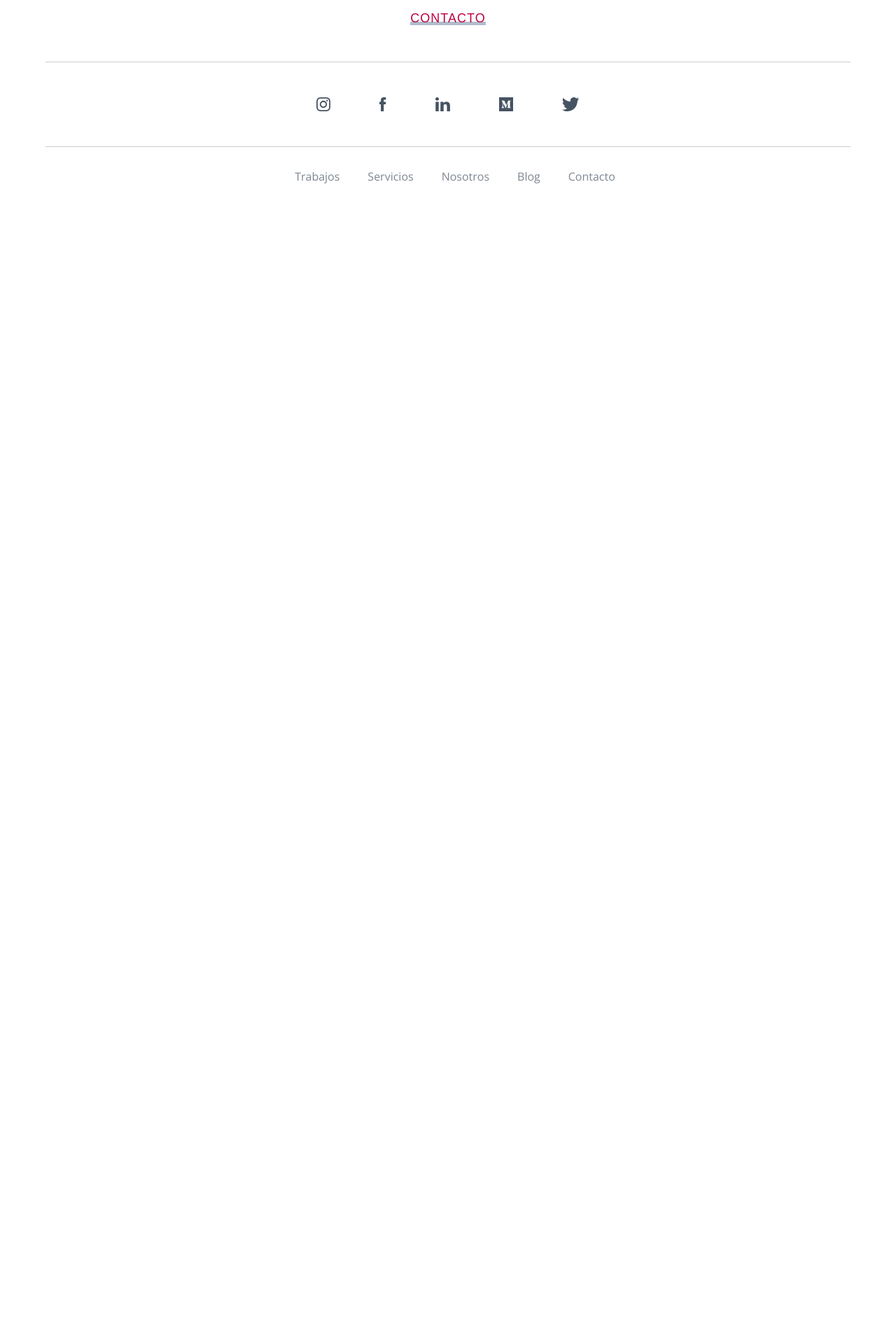
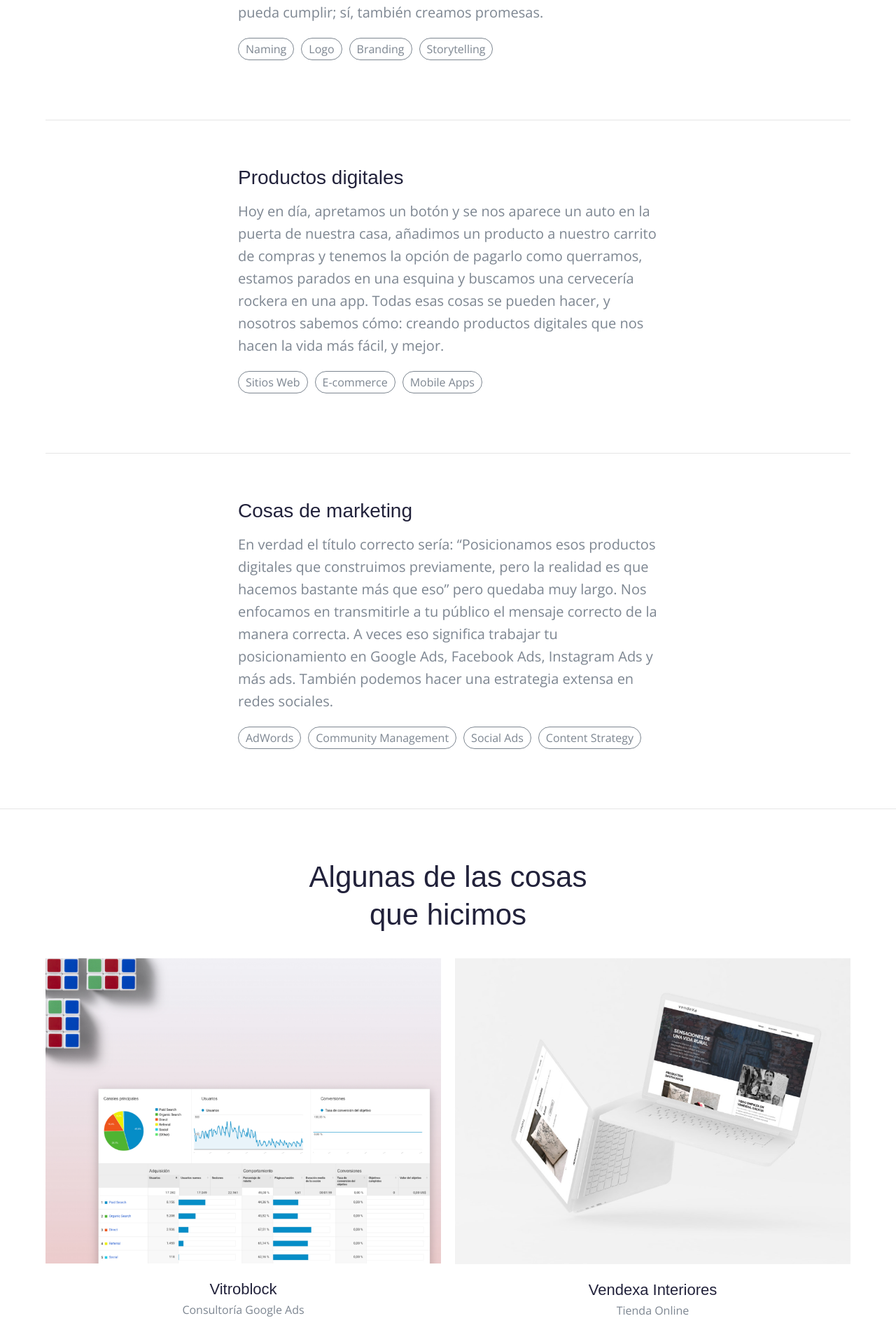
Before and after one commit to imgermi/weland-portfolio, a Nuxt app: page /servicios in a window 1280 px wide. Shown: the part 870-2790 px from the top of the page at 70% size. Before the commit the page ends 1164 px from the top, so only its background shows below. Built offline with nearby package versions, Linux system fonts and the light colour scheme; a web font is replaced by a local one.

Commit message:
Nosotros y Contacto

```diff
--- a/components/Blog.vue
+++ b/components/Blog.vue
@@ -3,7 +3,7 @@
     <div class="container">
       <span class="section__pretitle">Acá siempre ponemos un botón para que nos contactes, pero ya estás en la página de contacto. Mejor leé nuestro blog.</span>
       <h3 class="section__title">Ideas. Data. Más data.</h3>
-      <nuxt-link to="/blog" class="btn">Blog</nuxt-link>
+      <nuxt-link to="/blog" class="btn__underlined">Blog</nuxt-link>
     </div>
   </section>
 </template>
--- a/pages/contacto.vue
+++ b/pages/contacto.vue
@@ -4,6 +4,36 @@
       <div class="container">
         <h1 class="hero__title">Nos gusta <br/> tu iniciativa.</h1>
         <h2 class="hero__sub">Quizás quieras algunas cosas que no sabés <br/> nombrar, pero nosotros si sabemos como se <br/> llaman. Envianos tu consulta, y a la <br/> brevedad, te contactamos.</h2>
+      </div>
+    </section>
+    <section class="contacto__form">
+      <div class="container">
+        <form action="">
+          <input type="text" placeholder="Nombre">
+          <input type="email" placeholder="Email">
+          <input type="tel" placeholder="Tel">
+          <input type="text" placeholder="Entre">
+          <input type="text" placeholder="Y">
+          <textarea name="" id="" cols="30" rows="10" placeholder="Contanos sobre el proyecto"></textarea>
+          <button type="submit" class="btn__underlined">Enviar</button>
+        </form>
+      </div>
+    </section>
+    <section class="trabajos__listado">
+      <div class="container">
+        <h4 class="section__title">Algunas de las cosas <br> que hicimos</h4>
+        <div class="trabajos-container">
+          <nuxt-link to="" class="trabajos__listado--trabajo">
+            <img src="~/assets/images/case-studies/vitroblock/vitroblock-mockup.jpg" alt="">
+            <h3>Vitroblock</h3>
+            <span>Consultoría Google Ads</span>
+          </nuxt-link>
+          <nuxt-link to="" class="trabajos__listado--trabajo">
+            <img src="~/assets/images/case-studies/vendexa/vendexa-interiores-mockup.jpg" alt="">
+            <h3>Vendexa Interiores</h3>
+            <span>Tienda Online</span>
+          </nuxt-link>
+        </div>
       </div>
     </section>
     <Blog/>
--- a/pages/nosotros.vue
+++ b/pages/nosotros.vue
@@ -4,6 +4,20 @@
       <div class="container">
         <h1 class="hero__title">Somos Weland</h1>
         <h2 class="hero__sub">Somos personas enamoradas de <br/> la tecnología y de los desafíos digitales. Como <br/> sabemos que hoy en día la atención es <br/> corta, te contamos las 7 cosas que<br/> tenés que saber de nosotros:</h2>
+      </div>
+    </section>
+    <section class="nosotros__checklist">
+      <div class="container">
+        <ul>
+          <li>En cada proyecto, te sumás a Weland por un tiempo. No se trata de decir “Te pago por el sitio, hacelo y listo” sino que nos involucramos al 100% en tu modelo de negocio, cualquiera sea el servicio que estés buscando.</li>
+          <li>Si no sabemos lo que pasa por tu cabeza, no podemos ayudarte. No nos sirve el famoso: “Quiero aparecer primero en Google porque me dijeron que tengo que estar”. Vamos a contestar: “Quizás sea cierto, pero probablemente tu negocio tenga otro rumbo que no conocés todavía”.</li>
+          <li>Quizás se haya cruzado por tu cabeza que tu proyecto siga el trío “rápido, bueno y barato”. Con nosotros no funciona así, las buenas decisiones llevan tiempo.</li>
+          <li>La fórmula del éxito no la patentamos nosotros, preferimos dedicar el tiempo y esfuerzo necesario al proyecto y que eso te dé un resultado real. No vamos a garantizarte el éxito: hacemos, medimos, aprendemos e iteramos.</li>
+          <li>No estamos casados con ninguna filosofía ni proceso de trabajo, cada proyecto es un mundo aparte, el tuyo incluido.</li>
+          <li>Buscamos ser un medio para; no queremos ser una solución. La solución la construimos con vos, desde el minuto cero hasta los resultados. Desde el 'lápiz y papel’ hasta la tangible.</li>
+          <li>Como verás, un punto fundamental para nosotros es construir relaciones: si todos los puntos anteriores se cumplen, vamos a pasar de ser empresa-cliente, a ser un equipo.</li>
+        </ul>
+        <p class="quote">Con cada proyecto, soñamos con brindar soluciones que no solo sirvan para cumplir los objetivos de nuestros clientes, sino también para que los usuarios encuentren lo que están buscando y disfruten del proceso que les da esa experiencia.</p>
       </div>
     </section>
     <Contacto/>
--- a/pages/servicios.vue
+++ b/pages/servicios.vue
@@ -17,6 +17,62 @@
         <h2 class="hero__sub">Creamos marcas, construimos <br/> productos, y también hacemos <br/> cosas de marketing.</h2>
       </div>
     </section>
+    <section class="servicios-band">
+      <div class="container">
+        <div class="servicio">
+          <article class="servicio__container">
+            <h3>Marcas</h3>
+            <p>Lograr que las personas se enamoren de una empresa a través de una marca es un desafío gigante y a la vez hermoso. Una buena marca necesita ser honesta y crear una promesa que pueda cumplir; sí, también creamos promesas.</p>
+            <ul class="services__list">
+              <li>Naming</li>
+              <li>Logo</li>
+              <li>Branding</li>
+              <li>Storytelling</li>
+            </ul>
+          </article>
+        </div>
+        <div class="servicio">
+          <article class="servicio__container">
+            <h3>Productos digitales</h3>
+            <p>Hoy en día, apretamos un botón y se nos aparece un auto en la puerta de nuestra casa, añadimos un producto a nuestro carrito de compras y tenemos la opción de pagarlo como querramos, estamos parados en una esquina y buscamos una cervecería rockera en una app. Todas esas cosas se pueden hacer, y nosotros sabemos cómo: creando productos digitales que nos hacen la vida más fácil, y mejor.</p>
+            <ul class="services__list">
+              <li>Sitios Web</li>
+              <li>E-commerce</li>
+              <li>Mobile Apps</li>
+            </ul>
+          </article>
+        </div>
+        <div class="servicio">
+          <article class="servicio__container">
+            <h3>Cosas de marketing</h3>
+            <p>En verdad el título correcto sería: “Posicionamos esos productos digitales que construimos previamente, pero la realidad es que hacemos bastante más que eso” pero quedaba muy largo. Nos enfocamos en transmitirle a tu público el mensaje correcto de la manera correcta. A veces eso significa trabajar tu posicionamiento en Google Ads, Facebook Ads, Instagram Ads y más ads. También podemos hacer una estrategia extensa en redes sociales.</p>
+            <ul class="services__list">
+              <li>AdWords</li>
+              <li>Community Management</li>
+              <li>Social Ads</li>
+              <li>Content Strategy</li>
+            </ul>
+          </article>
+        </div>
+      </div>
+    </section>
+    <section class="trabajos__listado">
+      <div class="container">
+        <h4 class="section__title">Algunas de las cosas <br> que hicimos</h4>
+        <div class="trabajos-container">
+          <nuxt-link to="" class="trabajos__listado--trabajo">
+            <img src="~/assets/images/case-studies/vitroblock/vitroblock-mockup.jpg" alt="">
+            <h3>Vitroblock</h3>
+            <span>Consultoría Google Ads</span>
+          </nuxt-link>
+          <nuxt-link to="" class="trabajos__listado--trabajo">
+            <img src="~/assets/images/case-studies/vendexa/vendexa-interiores-mockup.jpg" alt="">
+            <h3>Vendexa Interiores</h3>
+            <span>Tienda Online</span>
+          </nuxt-link>
+        </div>
+      </div>
+    </section>
     <Contacto/>
   </main>
 </template>
--- a/sass/main.sass
+++ b/sass/main.sass
@@ -13,6 +13,7 @@ $white: #EFF4F3
 @import 'pages/index.sass'
 @import 'pages/trabajos.sass'
 @import 'pages/servicios.sass'
+@import 'pages/nosotros.sass'
 
 *
   box-sizing: border-box
--- /dev/null
+++ b/sass/pages/nosotros.sass
@@ -0,0 +1,36 @@
+// main: ../main.sass
+
+.nosotros__checklist
+  max-width: 600px
+  margin: auto
+  padding-bottom: 100px
+  ul
+    margin-bottom: 75px
+    li
+      position: relative
+      padding-left: 55px
+      margin-bottom: 35px
+      font-size: 18px
+      line-height: 28px
+      &:before
+        content: ''
+        background: url('~/assets/icons/check.svg')
+        background-size: contain
+        background-repeat: no-repeat
+        display: block
+        width: 35px
+        height: 38px
+        position: absolute
+        left: 0
+        top: 5px
+  .quote
+    font-size: 24px
+    line-height: 34px
+    position: relative
+    border-left: 3px solid $weland
+    padding-left: 25px
+    @media(max-width: 767px)
+      font-size: 20px
+      line-height: 30px
+      padding-left: 20px
+      border-left: 2px solid $weland
--- a/sass/pages/servicios.sass
+++ b/sass/pages/servicios.sass
@@ -10,3 +10,23 @@
         &:nth-child(2)
           fill: rgb(70, 83, 98)
           fill-opacity: 0.15
+
+.servicios-band
+  border-bottom: 1px solid #E5E5E5
+  margin-bottom: 70px
+  .servicio
+    padding: 70px 0
+    border-top: 1px solid #E5E5E5
+    &__container
+      max-width: 600px
+      margin: auto
+      h3
+        font-family: futura-pt, sans-serif
+        font-weight: 500
+        color: $black
+        font-size: 28px
+        margin-bottom: 20px
+      p
+        font-size: 20px
+        line-height: 32px
+        margin-bottom: 15px
--- a/sass/pages/trabajos.sass
+++ b/sass/pages/trabajos.sass
@@ -19,6 +19,9 @@
     margin: 0 -10px
     @media(max-width: 767px)
       margin: 0
+  .section__title
+    text-align: center
+    margin-bottom: 35px
 .trabajos__listado--trabajo
   width: calc(50% - 20px)
   margin: 0 10px 60px
@@ -39,9 +42,11 @@
     width: 100%
     margin-bottom: 25px
   h3
-    font-size: 18px
+    font-size: 22px
+    margin-bottom: 5px
     color: $black
-    font-weight: 600
+    font-weight: 500
+    font-family: futura-pt, sans-serif
   span
     color: $lightBlack
     display: block
```
Also changed, not shown: assets/icons/check.svg (added).
